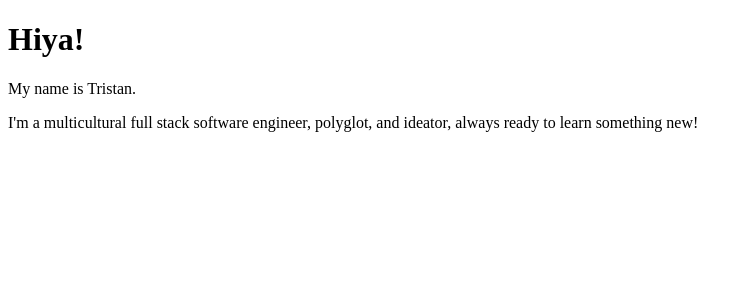
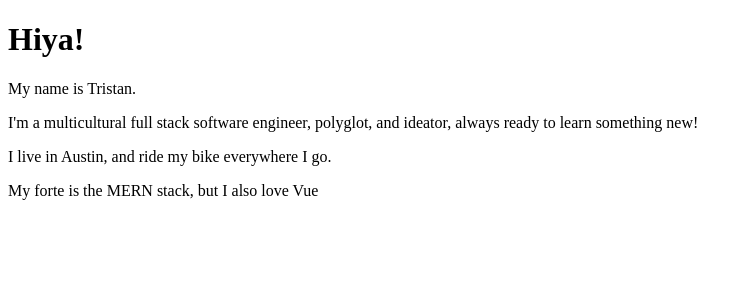
Before and after one commit to tr-stan/react-portfolio, a React (Create React App) app: page / in a window 1280 px wide. Shown: the top 300 px of the page, without its empty margins (0-752 px from the left). Built offline with nearby package versions, Linux system fonts and the light colour scheme.

Commit message:
added state and conditonally displayed content

```diff
--- a/src/App.js
+++ b/src/App.js
@@ -1,13 +1,29 @@
 import React, { Component } from 'react';
 
 export default class App extends Component {
-	render() {
-		return (
-			<div>
+    constructor() {
+        super();
+        this.state = {
+            displayBio: true
+        };
+    }
+
+    render() {
+
+        return (
+            <div>
 				<h1>Hiya!</h1>
 				<p>My name is Tristan.</p>
 				<p>I'm a multicultural full stack software engineer, polyglot, and ideator, always ready to learn something new!</p>
+				{
+					this.state.displayBio ? (
+						<div>
+							<p>I live in Austin, and ride my bike everywhere I go.</p>
+							<p>My forte is the MERN stack, but I also love Vue</p>
+						</div>
+					) : null
+				}
 			</div>
-		)
-	}
+        )
+    }
 }
```
